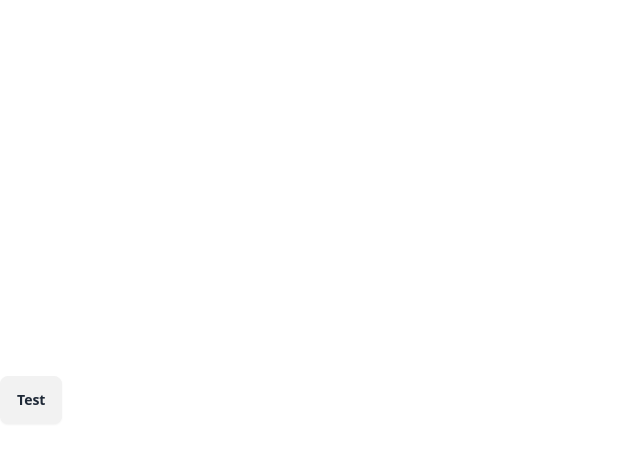
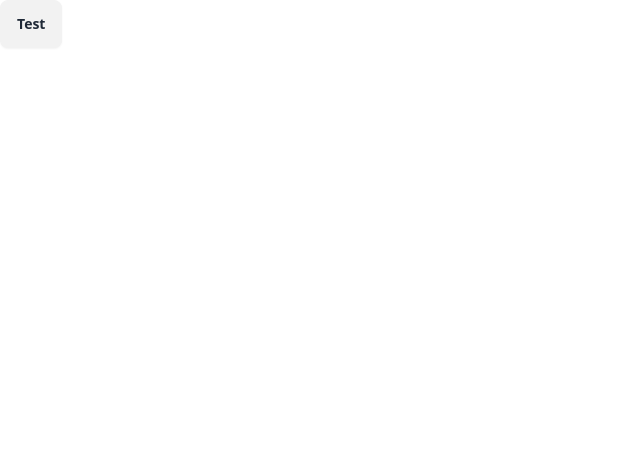
Before and after one commit to lambor590/Kaizen, a Preact app: page / in a window 1280 px wide. Shown: the top 462 px of the page, without its empty margins (0-640 px from the left). Built offline with nearby package versions, Linux system fonts and the light colour scheme.

Commit message:
chore: remove flex display and centering styles from body for cleaner layout structure

```diff
--- a/src/index.css
+++ b/src/index.css
@@ -20,9 +20,6 @@
 
 body {
     margin: 0;
-    display: flex;
-    place-items: center;
-    text-align: center;
     min-width: 320px;
     min-height: 100vh;
     padding: 0;
```
